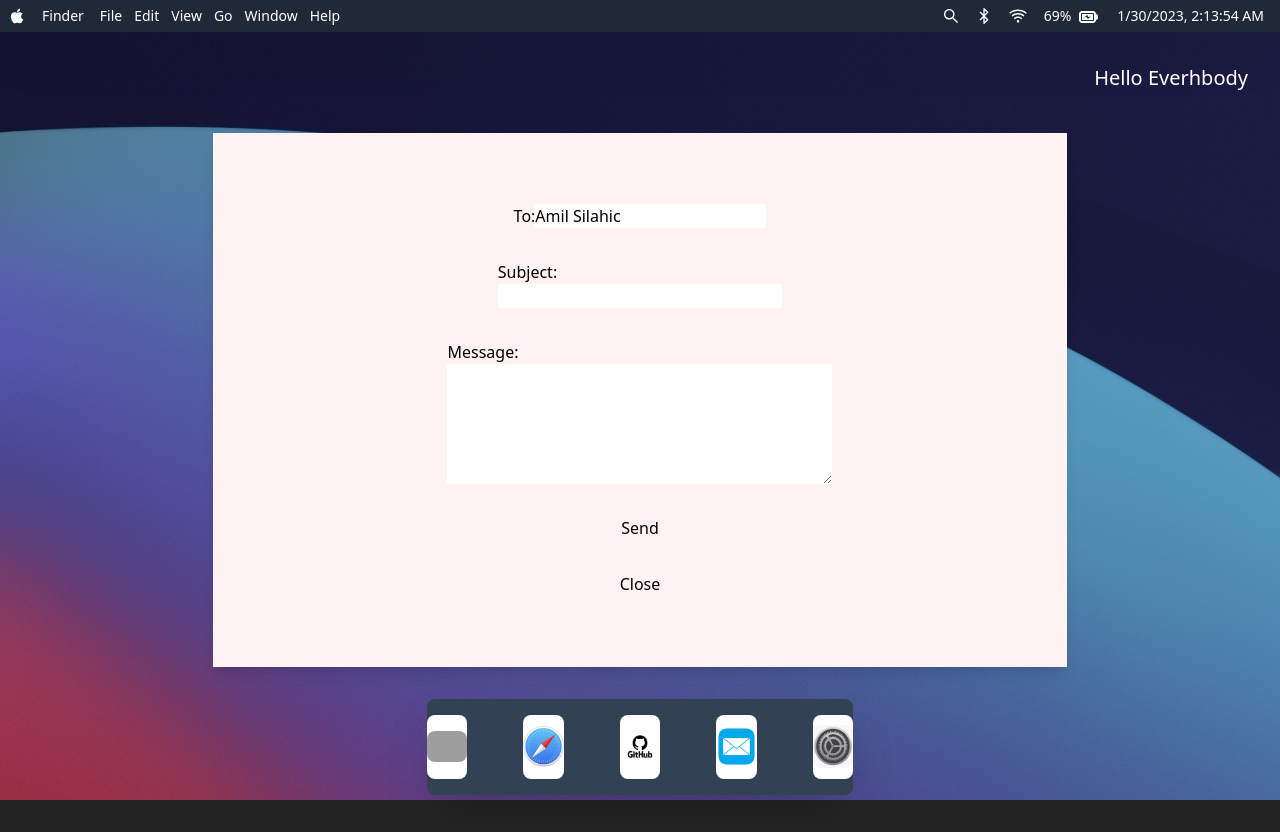
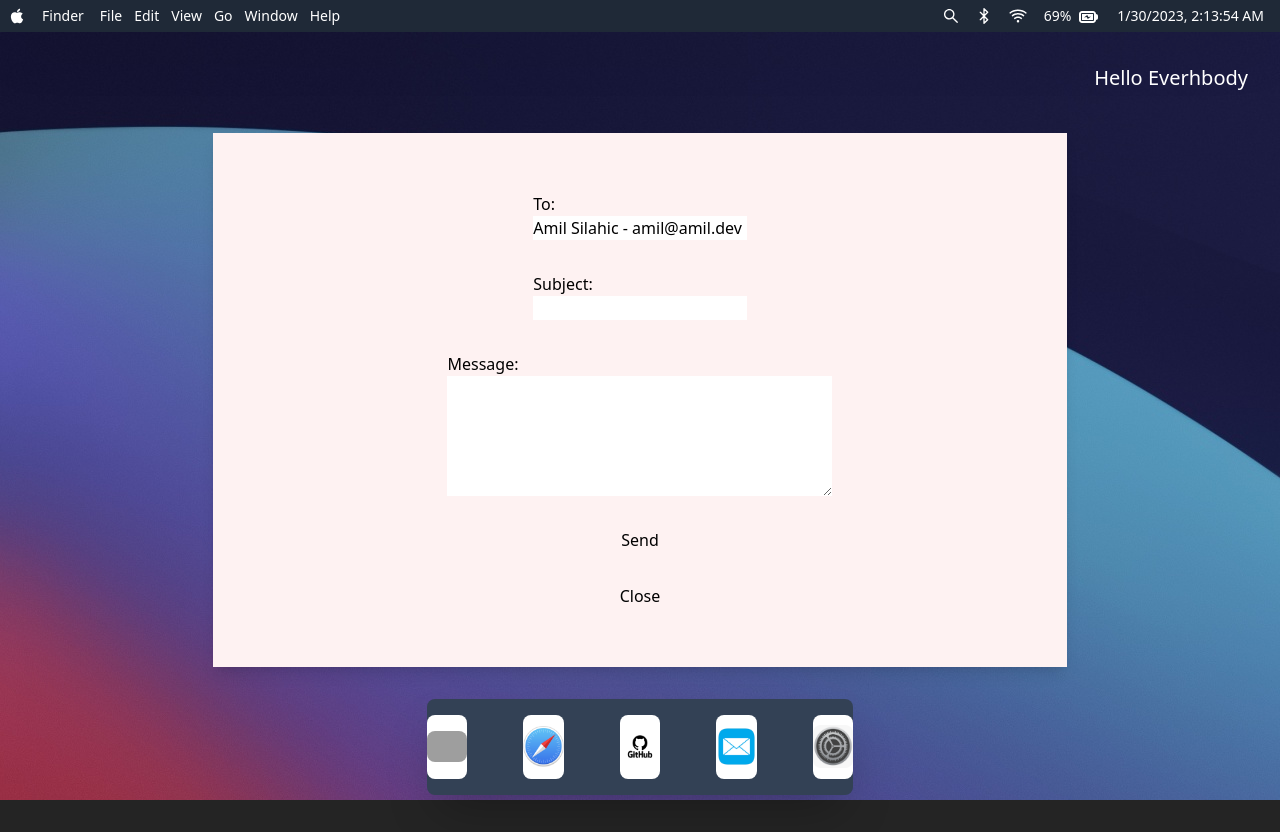
Before and after one commit to SilahicAmil/giga-sur, a React (Vite) app: page / in a window 1280 px wide. Both pictures are taken after a click on the button 736 px from the left and 746 px from the top of the page. Built offline with nearby package versions, Linux system fonts and the light colour scheme; grey boxes are pictures that could not be loaded.

Commit message:
some form styling updates

```diff
--- a/components/Modal/ModalContent.jsx
+++ b/components/Modal/ModalContent.jsx
@@ -10,12 +10,18 @@ const ModalContent = ({ children }) => {
           className="flex h-full w-full flex-col items-center justify-center gap-8 bg-red-50"
           onSubmit={formSubmitHandler}
         >
-          <div className="flex  ">
+          <div className="flex w-1/4 flex-col  ">
             <label htmlFor="message_to">To:</label>
-            <input type="text" readOnly value="Amil Silahic" className="" />
+            <input
+              type="text"
+              readOnly
+              value="Amil Silahic - amil@amil.dev"
+              className="flex w-full
+              "
+            />
           </div>
 
-          <div className="flex w-1/3 flex-col">
+          <div className="flex w-1/4 flex-col">
             <label htmlFor="subject">Subject:</label>
             <input type="text" name="subject" />
           </div>
```
